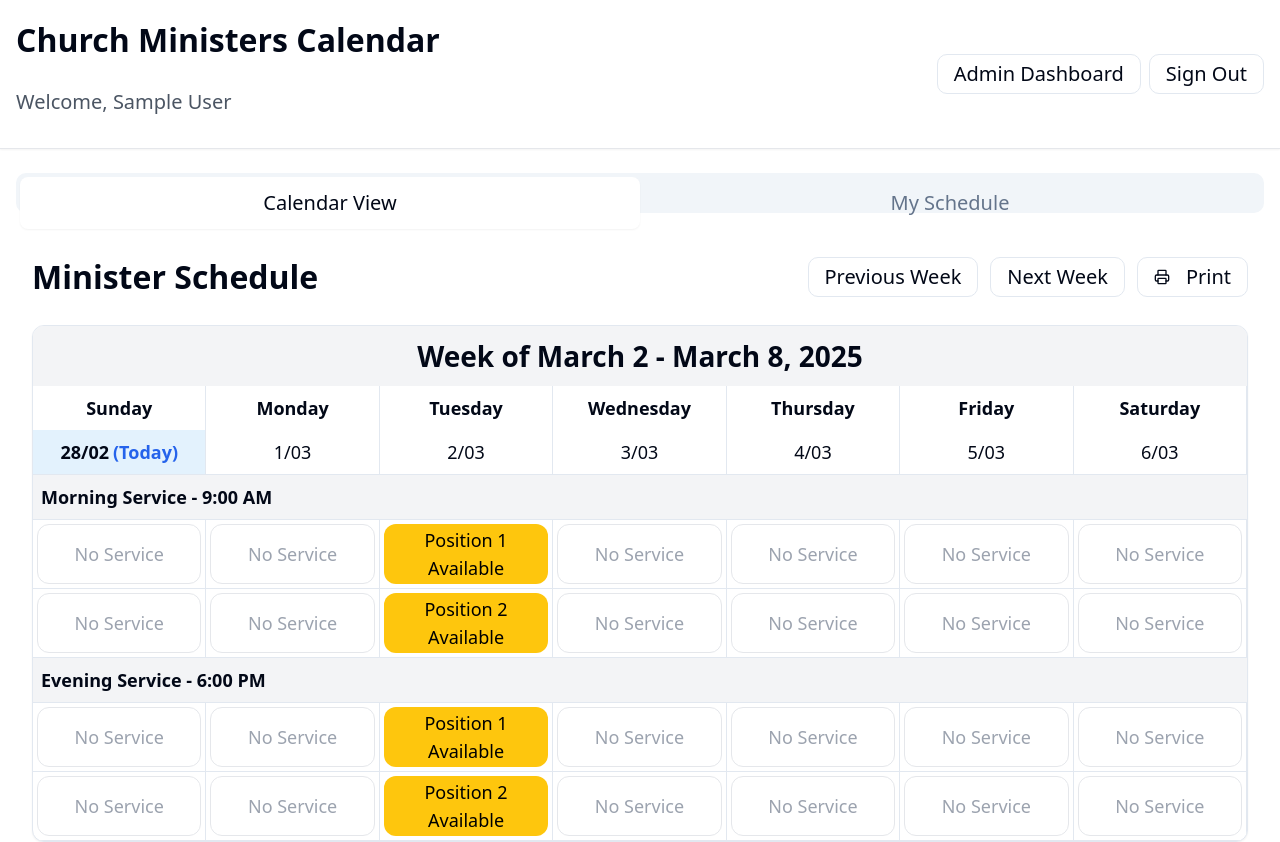
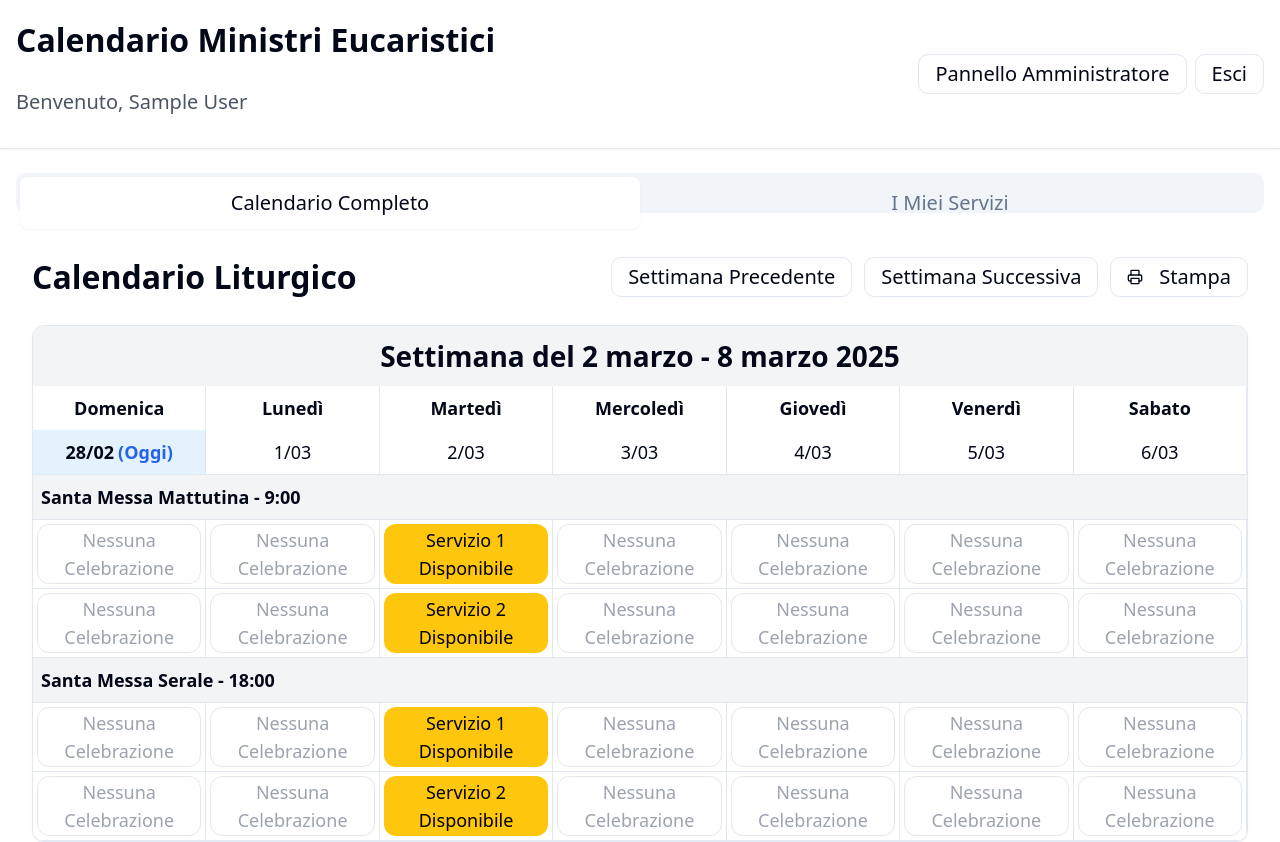
Before and after one commit to chiccorich/gentle-schedule-haven, a React (Vite) app: page /dashboard in a window 1280 px wide. Shown: the top 842 px of the page. Built offline with nearby package versions, Linux system fonts and the light colour scheme; sample sign-in values are in the browser's storage.

Commit message:
Translate to Italian
Translate all UI text to Italian, using appropriate ecclesiastical terminology where possible.  This includes buttons, headers, and notifications.

```diff
--- a/package.json
+++ b/package.json
@@ -43,7 +43,7 @@
     "class-variance-authority": "^0.7.1",
     "clsx": "^2.1.1",
     "cmdk": "^1.0.0",
-    "date-fns": "^3.6.0",
+    "date-fns": "^4.1.0",
     "embla-carousel-react": "^8.3.0",
     "input-otp": "^1.2.4",
     "lucide-react": "^0.462.0",
--- a/src/components/Calendar.tsx
+++ b/src/components/Calendar.tsx
@@ -17,6 +17,7 @@ import {
   SERVICES
 } from "@/utils/calendarHelpers";
 import { format, addDays, startOfWeek, endOfWeek } from "date-fns";
+import { it } from "date-fns/locale";
 
 const Calendar: React.FC<{ filterOwnSchedule?: boolean }> = ({ filterOwnSchedule = false }) => {
   const [startDate, setStartDate] = useState<Date>(new Date());
@@ -44,8 +45,8 @@ const Calendar: React.FC<{ filterOwnSchedule?: boolean }> = ({ filterOwnSchedule
   const handlePrintCalendar = () => {
     window.print();
     toast({
-      title: "Printing Calendar",
-      description: "Your calendar has been sent to the printer"
+      title: "Stampa Calendario",
+      description: "Il calendario è stato inviato alla stampante"
     });
   };
 
@@ -60,8 +61,8 @@ const Calendar: React.FC<{ filterOwnSchedule?: boolean }> = ({ filterOwnSchedule
     // If slot is already taken by someone else, show who has it
     if (slot.ministerId && slot.ministerId !== user?.id) {
       toast({
-        title: "Position Already Filled",
-        description: `This position is already assigned to ${slot.ministerName}`,
+        title: "Incarico Già Assegnato",
+        description: `Questo incarico è già assegnato a ${slot.ministerName}`,
       });
       return;
     }
@@ -100,7 +101,7 @@ const Calendar: React.FC<{ filterOwnSchedule?: boolean }> = ({ filterOwnSchedule
         <div
           className="minister-slot-empty p-2 rounded-lg text-center h-[60px] flex items-center justify-center"
         >
-          <div className="text-lg">No Service</div>
+          <div className="text-lg">Nessuna Celebrazione</div>
         </div>
       );
     }
@@ -115,10 +116,10 @@ const Calendar: React.FC<{ filterOwnSchedule?: boolean }> = ({ filterOwnSchedule
 
     if (!slot.ministerId) {
       cellClasses += " minister-slot-available cursor-pointer hover:opacity-90";
-      slotText = "Available";
+      slotText = "Disponibile";
     } else {
       cellClasses += " minister-slot-filled cursor-pointer hover:opacity-90";
-      slotText = slot.ministerName || "Assigned";
+      slotText = slot.ministerName || "Assegnato";
     }
 
     return (
@@ -127,7 +128,7 @@ const Calendar: React.FC<{ filterOwnSchedule?: boolean }> = ({ filterOwnSchedule
         className={cellClasses}
         onClick={() => handleSlotClick(slot)}
       >
-        <div className="text-lg">{`Position ${position}`}</div>
+        <div className="text-lg">{`Servizio ${position}`}</div>
         <div className="text-lg font-medium">{slotText}</div>
       </div>
     );
@@ -145,10 +146,13 @@ const Calendar: React.FC<{ filterOwnSchedule?: boolean }> = ({ filterOwnSchedule
 
   // Format dates for week headers
   const formatWeekRange = (startOfWeekDate: Date) => {
-    const weekStart = format(startOfWeekDate, "MMMM d");
-    const weekEnd = format(endOfWeek(startOfWeekDate), "MMMM d, yyyy");
+    const weekStart = format(startOfWeekDate, "d MMMM", { locale: it });
+    const weekEnd = format(endOfWeek(startOfWeekDate), "d MMMM yyyy", { locale: it });
     return `${weekStart} - ${weekEnd}`;
   };
+
+  // Italian days of the week
+  const italianDays = ['Domenica', 'Lunedì', 'Martedì', 'Mercoledì', 'Giovedì', 'Venerdì', 'Sabato'];
 
   // Function to render the grid calendar view (week by week)
   const renderGridCalendar = () => {
@@ -160,12 +164,12 @@ const Calendar: React.FC<{ filterOwnSchedule?: boolean }> = ({ filterOwnSchedule
         <Card key={`week-${weekIndex}`} className="mb-8 overflow-hidden print:mb-4 print:break-inside-avoid">
           <CardContent className="p-0">
             <div className="calendar-header text-center p-4 text-2xl">
-              Week of {formatWeekRange(sundayOfWeek)}
+              Settimana del {formatWeekRange(sundayOfWeek)}
             </div>
 
             <div className="grid grid-cols-7 border-b print:text-base">
               {/* Day headers */}
-              {['Sunday', 'Monday', 'Tuesday', 'Wednesday', 'Thursday', 'Friday', 'Saturday'].map((day, index) => (
+              {italianDays.map((day, index) => (
                 <div key={day} className="p-2 font-bold text-lg text-center border-r last:border-r-0">
                   {day}
                 </div>
@@ -175,7 +179,7 @@ const Calendar: React.FC<{ filterOwnSchedule?: boolean }> = ({ filterOwnSchedule
               {week.map((day, index) => (
                 <div key={`date-${index}`} className={`p-2 text-center border-r last:border-r-0 text-lg ${day.isToday ? 'bg-calendar-current font-bold' : ''}`}>
                   {format(day.date, "d/MM")}
-                  {day.isToday && <span className="ml-1 text-blue-600">(Today)</span>}
+                  {day.isToday && <span className="ml-1 text-blue-600">(Oggi)</span>}
                 </div>
               ))}
 
@@ -215,8 +219,8 @@ const Calendar: React.FC<{ filterOwnSchedule?: boolean }> = ({ filterOwnSchedule
       <Card key={`day-${dayIndex}`} className="mb-6">
         <CardContent>
           <div className="calendar-header text-center p-2 text-xl">
-            {format(day.date, "EEEE, MMMM d, yyyy")}
-            {day.isToday && <span className="ml-2 text-blue-600 font-semibold">(Today)</span>}
+            {format(day.date, "EEEE, d MMMM yyyy", { locale: it })}
+            {day.isToday && <span className="ml-2 text-blue-600 font-semibold">(Oggi)</span>}
           </div>
 
           <div className="space-y-4 mt-4">
@@ -244,9 +248,9 @@ const Calendar: React.FC<{ filterOwnSchedule?: boolean }> = ({ filterOwnSchedule
                           className={cellClasses}
                           onClick={() => handleSlotClick(slot)}
                         >
-                          <div className="text-lg font-semibold">{`Position ${slot.position}`}</div>
+                          <div className="text-lg font-semibold">{`Servizio ${slot.position}`}</div>
                           <div className="text-lg">
-                            {!slot.ministerId ? "Available - Tap to Sign Up" : slot.ministerName}
+                            {!slot.ministerId ? "Disponibile - Tocca per Confermare" : slot.ministerName}
                           </div>
                         </div>
                       );
@@ -263,7 +267,7 @@ const Calendar: React.FC<{ filterOwnSchedule?: boolean }> = ({ filterOwnSchedule
   const renderCalendarHeader = () => (
     <div className="flex flex-col md:flex-row justify-between items-center mb-6 gap-4 print:hidden">
       <h2 className="text-3xl font-bold mb-4 md:mb-0">
-        {filterOwnSchedule ? "My Schedule" : "Minister Schedule"}
+        {filterOwnSchedule ? "I Miei Servizi" : "Calendario Liturgico"}
       </h2>
       <div className="flex flex-wrap gap-3 justify-center">
         <Button
@@ -271,28 +275,28 @@ const Calendar: React.FC<{ filterOwnSchedule?: boolean }> = ({ filterOwnSchedule
           className="text-xl"
           variant="outline"
         >
-          Previous Week
+          Settimana Precedente
         </Button>
         <Button
           onClick={handleNextWeek}
           className="text-xl"
           variant="outline"
         >
-          Next Week
+          Settimana Successiva
         </Button>
         <Button
           onClick={toggleViewMode}
           className="text-xl md:hidden"
           variant="outline"
         >
-          {viewMode === "grid" ? "Day View" : "Grid View"}
+          {viewMode === "grid" ? "Vista Giornaliera" : "Vista Griglia"}
         </Button>
         <Button
           onClick={handlePrintCalendar}
           className="text-xl"
           variant="outline"
         >
-          <Printer className="mr-2 h-5 w-5" /> Print
+          <Printer className="mr-2 h-5 w-5" /> Stampa
         </Button>
       </div>
     </div>
@@ -311,12 +315,12 @@ const Calendar: React.FC<{ filterOwnSchedule?: boolean }> = ({ filterOwnSchedule
 
       {filterOwnSchedule && !hasMyScheduleData ? (
         <div className="text-center p-8 border rounded-lg bg-gray-50">
-          <h3 className="text-2xl font-bold mb-4">No Scheduled Services</h3>
+          <h3 className="text-2xl font-bold mb-4">Nessun Servizio Programmato</h3>
           <p className="text-xl">
-            You are not currently signed up for any services.
+            Al momento non sei iscritto a nessun servizio.
           </p>
           <p className="text-xl mt-4">
-            Go to the Calendar View to sign up for available positions.
+            Vai alla vista Calendario per iscriverti ai servizi disponibili.
           </p>
         </div>
       ) : (
--- a/src/components/Login.tsx
+++ b/src/components/Login.tsx
@@ -23,8 +23,8 @@ const Login: React.FC = () => {
 
     if (!username || !password) {
       toast({
-        title: "Please fill in all fields",
-        description: "Username and password are required",
+        title: "Compila tutti i campi",
+        description: "Username e password sono obbligatori",
         variant: "destructive",
       });
       return;
@@ -37,21 +37,21 @@ const Login: React.FC = () => {
 
       if (success) {
         toast({
-          title: "Login successful",
-          description: "Welcome to the Church Ministers Calendar",
+          title: "Accesso effettuato",
+          description: "Benvenuto al Calendario Ministri Eucaristici",
         });
         navigate("/dashboard");
       } else {
         toast({
-          title: "Login failed",
-          description: "Please check your username and password",
+          title: "Accesso fallito",
+          description: "Controlla username e password",
           variant: "destructive",
         });
       }
     } catch (error) {
       toast({
-        title: "Login error",
-        description: "An unexpected error occurred",
+        title: "Errore di accesso",
+        description: "Si è verificato un errore imprevisto",
         variant: "destructive",
       });
     } finally {
@@ -63,20 +63,20 @@ const Login: React.FC = () => {
     <div className="flex items-center justify-center min-h-screen p-4 animate-fade-in">
       <Card className="w-full max-w-md shadow-lg">
         <CardHeader className="text-center">
-          <CardTitle className="text-3xl">Church Ministers Calendar</CardTitle>
-          <CardDescription className="text-xl mt-2">Please sign in to continue</CardDescription>
+          <CardTitle className="text-3xl">Calendario Ministri Eucaristici</CardTitle>
+          <CardDescription className="text-xl mt-2">Accedi per continuare</CardDescription>
         </CardHeader>
         <CardContent>
           <form onSubmit={handleSubmit} className="space-y-6">
             <div className="space-y-2">
-              <Label htmlFor="username" className="text-xl">Username</Label>
+              <Label htmlFor="username" className="text-xl">Nome Utente</Label>
               <Input
                 id="username"
                 type="text"
                 value={username}
                 onChange={(e) => setUsername(e.target.value)}
                 className="large-input"
-                placeholder="Enter your username"
+                placeholder="Inserisci nome utente"
               />
             </div>
             <div className="space-y-2">
@@ -87,7 +87,7 @@ const Login: React.FC = () => {
                 value={password}
                 onChange={(e) => setPassword(e.target.value)}
                 className="large-input"
-                placeholder="Enter your password"
+                placeholder="Inserisci password"
               />
             </div>
             <div className="flex items-center space-x-2">
@@ -97,7 +97,7 @@ const Login: React.FC = () => {
                 onCheckedChange={(checked) => setRemember(checked === true)}
                 className="large-checkbox"
               />
-              <Label htmlFor="remember" className="text-xl">Remember me on this device</Label>
+              <Label htmlFor="remember" className="text-xl">Ricordami su questo dispositivo</Label>
             </div>
           </form>
         </CardContent>
@@ -107,12 +107,12 @@ const Login: React.FC = () => {
             disabled={isLoading}
             className="w-full text-2xl py-6"
           >
-            {isLoading ? "Signing In..." : "Sign In"}
+            {isLoading ? "Accesso in corso..." : "Accedi"}
           </Button>
         </CardFooter>
         <div className="p-4 text-center">
           <p className="text-lg text-gray-600">
-            Demo accounts: <br />
+            Account dimostrativi: <br />
             admin / admin123 <br />
             minister1 / church123
           </p>
--- a/src/components/MinisterSignup.tsx
+++ b/src/components/MinisterSignup.tsx
@@ -38,7 +38,7 @@ export const MinisterSignup: React.FC<MinisterSignupProps> = ({
     return null;
   }
 
-  const serviceName = SERVICES.find(s => s.id === slot.serviceId)?.name || "Service";
+  const serviceName = SERVICES.find(s => s.id === slot.serviceId)?.name || "Santa Messa";
   const serviceTime = SERVICES.find(s => s.id === slot.serviceId)?.time || "";
   const isUserAssigned = slot.ministerId === user.id;
 
@@ -49,14 +49,14 @@ export const MinisterSignup: React.FC<MinisterSignupProps> = ({
 
     if (success) {
       toast({
-        title: "Sign Up Successful",
-        description: `You have been assigned to ${serviceName} on ${formatDate(slot.date)}`
+        title: "Iscrizione Confermata",
+        description: `Sei stato assegnato alla ${serviceName} del ${formatDate(slot.date)}`
       });
       onComplete();
     } else {
       toast({
-        title: "Sign Up Failed",
-        description: "You may already be assigned to another position in this service",
+        title: "Iscrizione Fallita",
+        description: "Potresti essere già assegnato ad un altro servizio in questa celebrazione",
         variant: "destructive"
       });
       onClose();
@@ -70,14 +70,14 @@ export const MinisterSignup: React.FC<MinisterSignupProps> = ({
 
     if (success) {
       toast({
-        title: "Assignment Canceled",
-        description: `You have been removed from ${serviceName} on ${formatDate(slot.date)}`
+        title: "Servizio Cancellato",
+        description: `Sei stato rimosso dalla ${serviceName} del ${formatDate(slot.date)}`
       });
       onComplete();
     } else {
       toast({
-        title: "Error",
-        description: "Failed to cancel your assignment",
+        title: "Errore",
+        description: "Impossibile cancellare il tuo servizio",
         variant: "destructive"
       });
       onClose();
@@ -89,26 +89,26 @@ export const MinisterSignup: React.FC<MinisterSignupProps> = ({
       <DialogContent className="sm:max-w-md">
         <DialogHeader>
           <DialogTitle className="text-2xl">
-            {isUserAssigned ? "Cancel Assignment" : "Sign Up for Service"}
+            {isUserAssigned ? "Cancella Servizio" : "Conferma Disponibilità"}
           </DialogTitle>
           <DialogDescription className="text-xl pt-2">
             {serviceName} - {serviceTime}<br />
             {formatDate(slot.date)}<br />
-            Position {slot.position}
+            Servizio {slot.position}
           </DialogDescription>
         </DialogHeader>
 
         <div className="py-6">
           <p className="text-xl">
             {isUserAssigned
-              ? "Are you sure you want to cancel your assignment for this service?"
-              : "Would you like to sign up for this ministry position?"}
+              ? "Sei sicuro di voler cancellare la tua disponibilità per questo servizio?"
+              : "Vuoi confermare la tua disponibilità per questo servizio?"}
           </p>
         </div>
 
         <DialogFooter className="flex flex-col sm:flex-row gap-2 sm:justify-between">
           <Button variant="outline" onClick={onClose} className="text-xl">
-            Cancel
+            Annulla
           </Button>
 
           {isUserAssigned ? (
@@ -117,14 +117,14 @@ export const MinisterSignup: React.FC<MinisterSignupProps> = ({
               onClick={handleCancel}
               className="text-xl"
             >
-              Remove Me From This Service
+              Rimuovi Il Mio Servizio
             </Button>
           ) : (
             <Button
               onClick={handleSignup}
               className="text-xl"
             >
-              Confirm Sign Up
+              Conferma Disponibilità
             </Button>
           )}
         </DialogFooter>
--- a/src/pages/Admin.tsx
+++ b/src/pages/Admin.tsx
@@ -33,8 +33,8 @@ const Admin: React.FC = () => {
       <header className="bg-white border-b border-gray-200 shadow-sm">
         <div className="container mx-auto px-4 py-4 flex flex-col md:flex-row justify-between items-center">
           <div className="flex flex-col items-center md:items-start mb-4 md:mb-0">
-            <h1 className="text-3xl font-bold">Admin Dashboard</h1>
-            <p className="text-xl text-gray-600">Welcome, {user?.name}</p>
+            <h1 className="text-3xl font-bold">Pannello Amministratore</h1>
+            <p className="text-xl text-gray-600">Benvenuto, {user?.name}</p>
           </div>
 
           <div className="flex flex-col sm:flex-row gap-2">
@@ -43,14 +43,14 @@ const Admin: React.FC = () => {
               variant="outline"
               className="text-xl"
             >
-              Calendar Dashboard
+              Calendario Liturgico
             </Button>
             <Button
               onClick={handleLogout}
               variant="outline"
               className="text-xl"
             >
-              Sign Out
+              Esci
             </Button>
           </div>
         </div>
@@ -62,7 +62,7 @@ const Admin: React.FC = () => {
 
       <footer className="bg-gray-100 border-t border-gray-200 py-4">
         <div className="container mx-auto px-4 text-center">
-          <p className="text-lg text-gray-600">Church Ministers Calendar • Admin Dashboard</p>
+          <p className="text-lg text-gray-600">Calendario Ministri Eucaristici • Pannello Amministratore</p>
         </div>
       </footer>
     </div>
--- a/src/pages/Dashboard.tsx
+++ b/src/pages/Dashboard.tsx
@@ -29,8 +29,8 @@ const Dashboard: React.FC = () => {
       <header className="bg-white border-b border-gray-200 shadow-sm">
         <div className="container mx-auto px-4 py-4 flex flex-col md:flex-row justify-between items-center">
           <div className="flex flex-col items-center md:items-start mb-4 md:mb-0">
-            <h1 className="text-3xl font-bold">Church Ministers Calendar</h1>
-            <p className="text-xl text-gray-600">Welcome, {user?.name}</p>
+            <h1 className="text-3xl font-bold">Calendario Ministri Eucaristici</h1>
+            <p className="text-xl text-gray-600">Benvenuto, {user?.name}</p>
           </div>
 
           <div className="flex flex-col sm:flex-row gap-2">
@@ -40,7 +40,7 @@ const Dashboard: React.FC = () => {
                 variant="outline"
                 className="text-xl"
               >
-                Admin Dashboard
+                Pannello Amministratore
               </Button>
             )}
             <Button
@@ -48,7 +48,7 @@ const Dashboard: React.FC = () => {
               variant="outline"
               className="text-xl"
             >
-              Sign Out
+              Esci
             </Button>
           </div>
         </div>
@@ -58,10 +58,10 @@ const Dashboard: React.FC = () => {
         <Tabs defaultValue="calendar" className="w-full">
           <TabsList className="grid w-full grid-cols-2 mb-6">
             <TabsTrigger value="calendar" className="text-xl py-3">
-              Calendar View
+              Calendario Completo
             </TabsTrigger>
             <TabsTrigger value="my-schedule" className="text-xl py-3">
-              My Schedule
+              I Miei Servizi
             </TabsTrigger>
           </TabsList>
 
@@ -77,7 +77,7 @@ const Dashboard: React.FC = () => {
 
       <footer className="bg-gray-100 border-t border-gray-200 py-4">
         <div className="container mx-auto px-4 text-center">
-          <p className="text-lg text-gray-600">Church Ministers Calendar • Tap Help for Instructions</p>
+          <p className="text-lg text-gray-600">Calendario Ministri Eucaristici • Tocca Aiuto per Istruzioni</p>
         </div>
       </footer>
     </div>
--- a/src/utils/calendarHelpers.ts
+++ b/src/utils/calendarHelpers.ts
@@ -1,5 +1,6 @@
 
 import { addDays, format, getDay, startOfWeek, subDays } from "date-fns";
+import { it } from "date-fns/locale";
 
 export interface Minister {
   id: string;
@@ -34,17 +35,17 @@ export interface DayData {
 
 // Mock services data
 export const SERVICES: Service[] = [
-  { id: "1", name: "Morning Service", time: "9:00 AM", positions: 2 },
-  { id: "2", name: "Evening Service", time: "6:00 PM", positions: 2 },
+  { id: "1", name: "Santa Messa Mattutina", time: "9:00", positions: 2 },
+  { id: "2", name: "Santa Messa Serale", time: "18:00", positions: 2 },
 ];
 
 // Mock ministers data
 export const MINISTERS: Minister[] = [
-  { id: "1", name: "John Smith" },
-  { id: "2", name: "Mary Johnson" },
-  { id: "3", name: "Robert Williams" },
-  { id: "4", name: "Patricia Brown" },
-  { id: "5", name: "Michael Davis" },
+  { id: "1", name: "Giovanni Bianchi" },
+  { id: "2", name: "Maria Rossi" },
+  { id: "3", name: "Roberto Verdi" },
+  { id: "4", name: "Patrizia Neri" },
+  { id: "5", name: "Michele Russo" },
 ];
 
 // Mock minister slots data
@@ -79,10 +80,10 @@ export const initializeSlots = () => {
   // Add some example assignments
   if (MINISTER_SLOTS.length > 0) {
     MINISTER_SLOTS[0].ministerId = "1";
-    MINISTER_SLOTS[0].ministerName = "John Smith";
+    MINISTER_SLOTS[0].ministerName = "Giovanni Bianchi";
 
     MINISTER_SLOTS[2].ministerId = "2";
-    MINISTER_SLOTS[2].ministerName = "Mary Johnson";
+    MINISTER_SLOTS[2].ministerName = "Maria Rossi";
   }
 
   return MINISTER_SLOTS;
@@ -187,12 +188,12 @@ export const removeMinister = (slotId: string): boolean => {
 
 // Format date for display
 export const formatDate = (date: Date): string => {
-  return format(date, "MMMM d, yyyy");
+  return format(date, "d MMMM yyyy", { locale: it });
 };
 
 // Format day for display
 export const formatDay = (date: Date): string => {
-  return format(date, "EEE, MMM d");
+  return format(date, "EEE, d MMM", { locale: it });
 };
 
 // Get the previous week
```
Also changed, not shown: src/components/AdminControls.tsx (+23 -23 lines), 1 other file (tests, documents, lock files or other folders).
